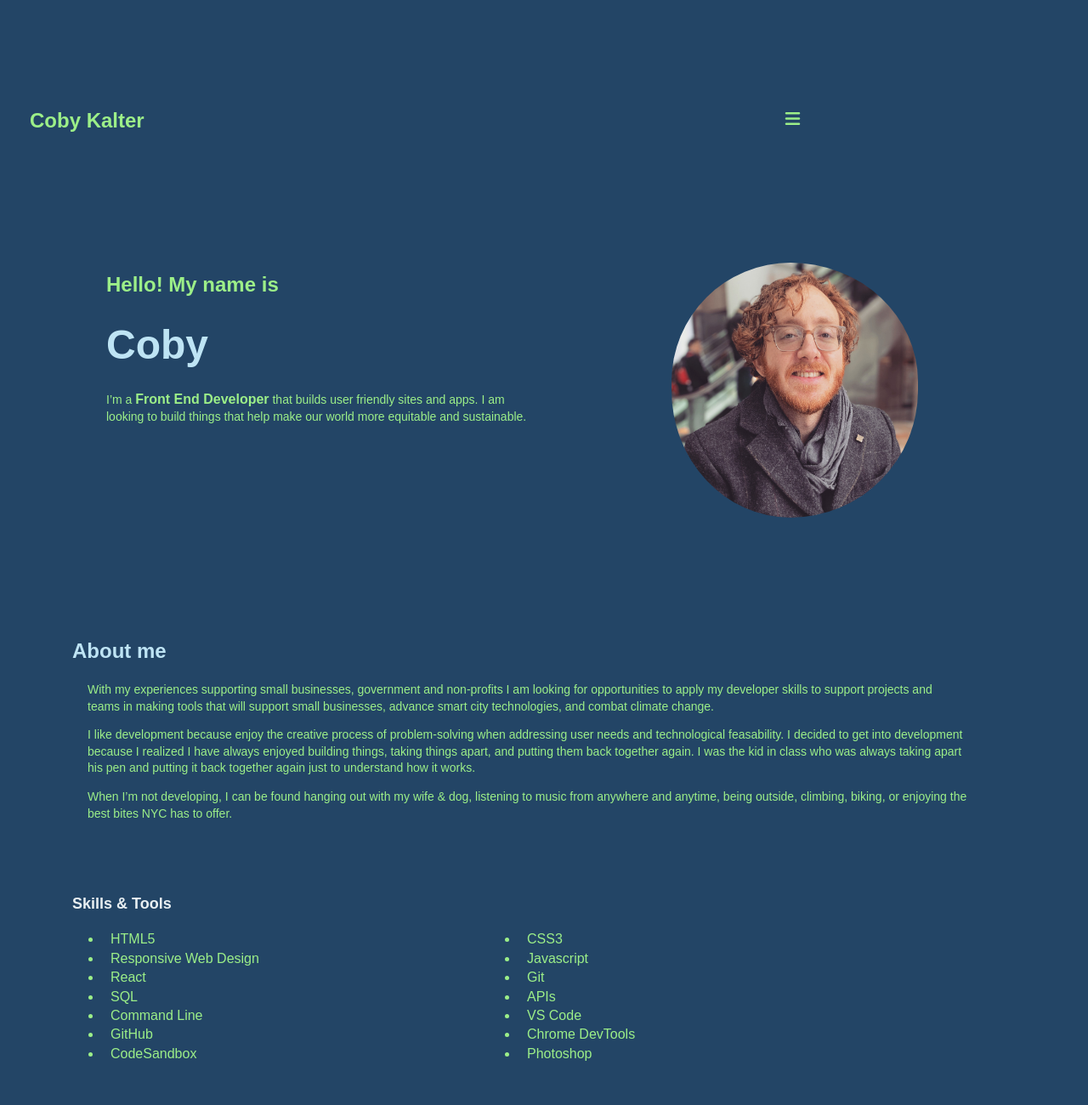
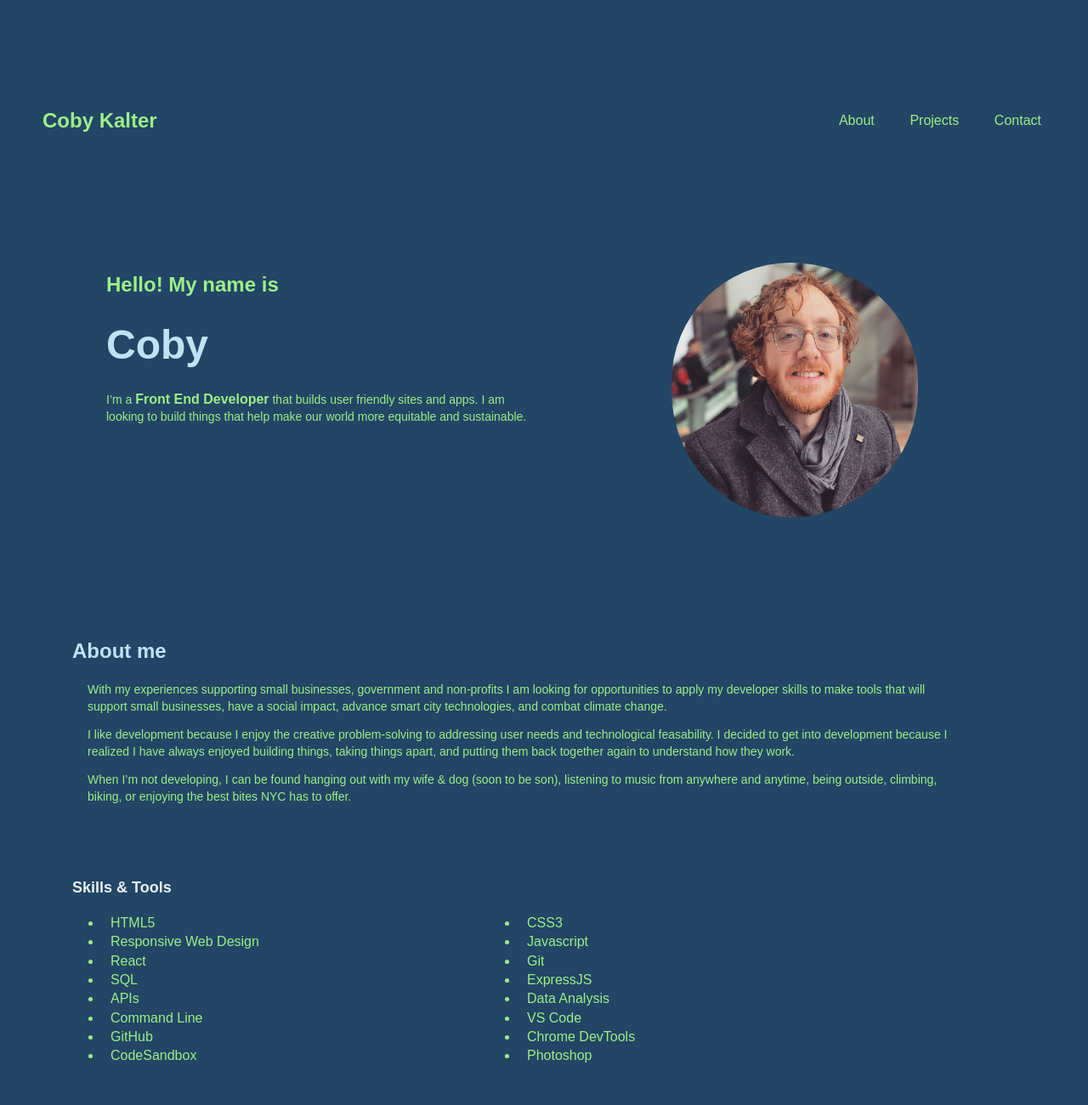
Before and after one commit to CobyKalter/portfolio-site, a plain HTML site: page index.html in a window 1280 px wide. Shown: the top 1300 px of the page at 85% size. Drawn offline with Linux system fonts and the light colour scheme; a web font is replaced by a local one.

Commit message:
Fixed the menu and refined the content

```diff
--- a/css/main.css
+++ b/css/main.css
@@ -563,8 +563,21 @@ header {
   margin: 30px 0 80px 0;
 }
 
+header .title {
+  flex-basis: 70%;
+  padding-left: 25px;
+}
+
 header .header-divider {
   border: hidden;
+}
+
+.ham-box {
+  display: none;
+}
+
+.navmenu, .hide{
+  display: block;
 }
 
 header nav ul {
--- a/index.html
+++ b/index.html
@@ -69,11 +69,11 @@
                 <section class="about-section" id="about">
                     <div class="about-text">
                         <h2>About me</h2>
-                        <p>With my experiences supporting small businesses, government and non-profits I am looking for opportunities to apply my developer skills to support projects and teams in making tools that will support small businesses, advance smart city technologies, and combat climate change.
+                        <p>With my experiences supporting small businesses, government and non-profits I am looking for opportunities to apply my developer skills to make tools that will support small businesses, have a social impact, advance smart city technologies, and combat climate change.
                         </p>
-                        <p>I like development because enjoy the creative process of problem-solving when addressing user needs and technological feasability. I decided to get into development because I realized I have always enjoyed building things, taking things apart, and putting them back together again. I was the kid in class who was always taking apart his pen and putting it back together again just to understand how it works.</p>
+                        <p>I like development because I enjoy the creative problem-solving to addressing user needs and technological feasability. I decided to get into development because I realized I have always enjoyed building things, taking things apart, and putting them back together again to understand how they work.</p>
                         <p>
-                            When I’m not developing, I can be found hanging out with my wife & dog, listening to music from anywhere and anytime, being outside, climbing, biking, or enjoying the best bites NYC has to offer.
+                            When I’m not developing, I can be found hanging out with my wife & dog (soon to be son), listening to music from anywhere and anytime, being outside, climbing, biking, or enjoying the best bites NYC has to offer.
                         </p>
                     </div>
                     <h3 id="skills-title">Skills & Tools</h3>
@@ -85,7 +85,9 @@
                             <li>React</li>
                             <li>Git</li>
                             <li>SQL</li>
+                            <li>ExpressJS</li>
                             <li>APIs</li>
+                            <li>Data Analysis</li>
                             <li>Command Line</li>
                             <li>VS Code</li>
                             <li>GitHub</li>
```
